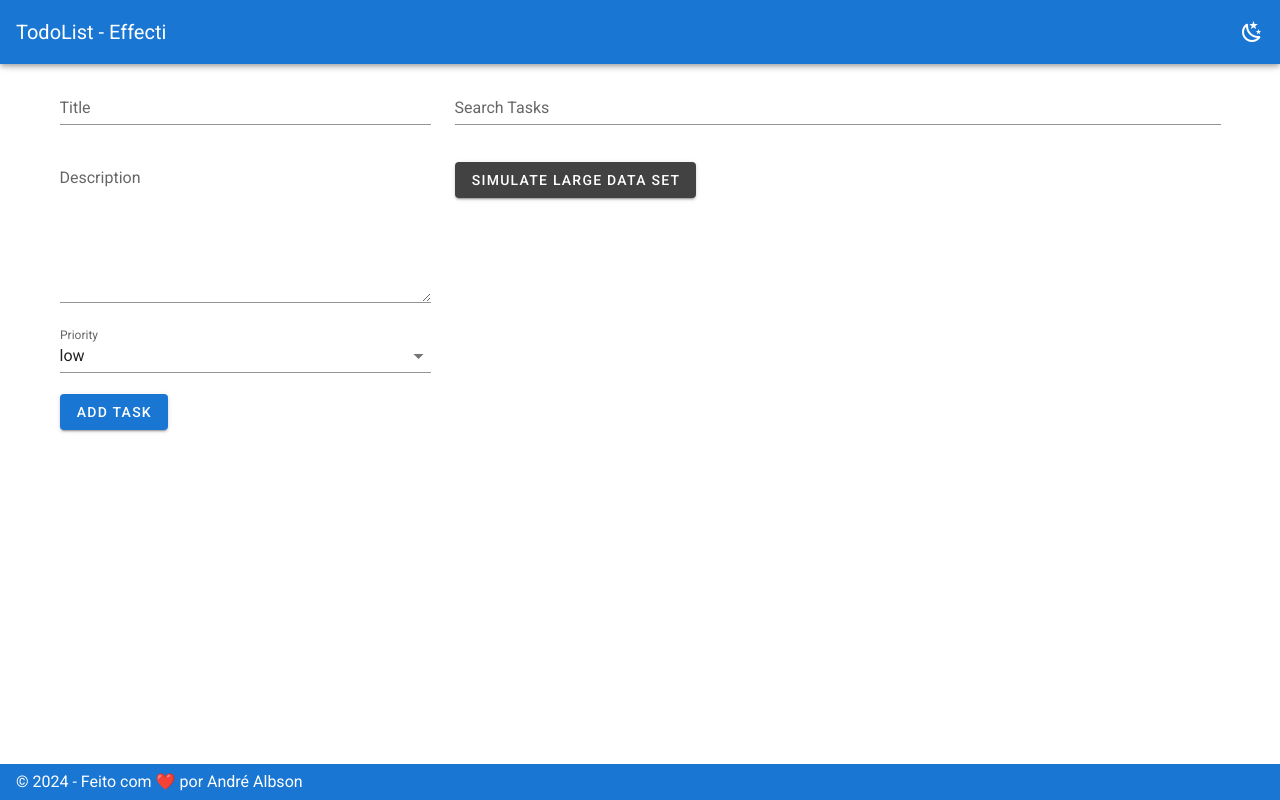
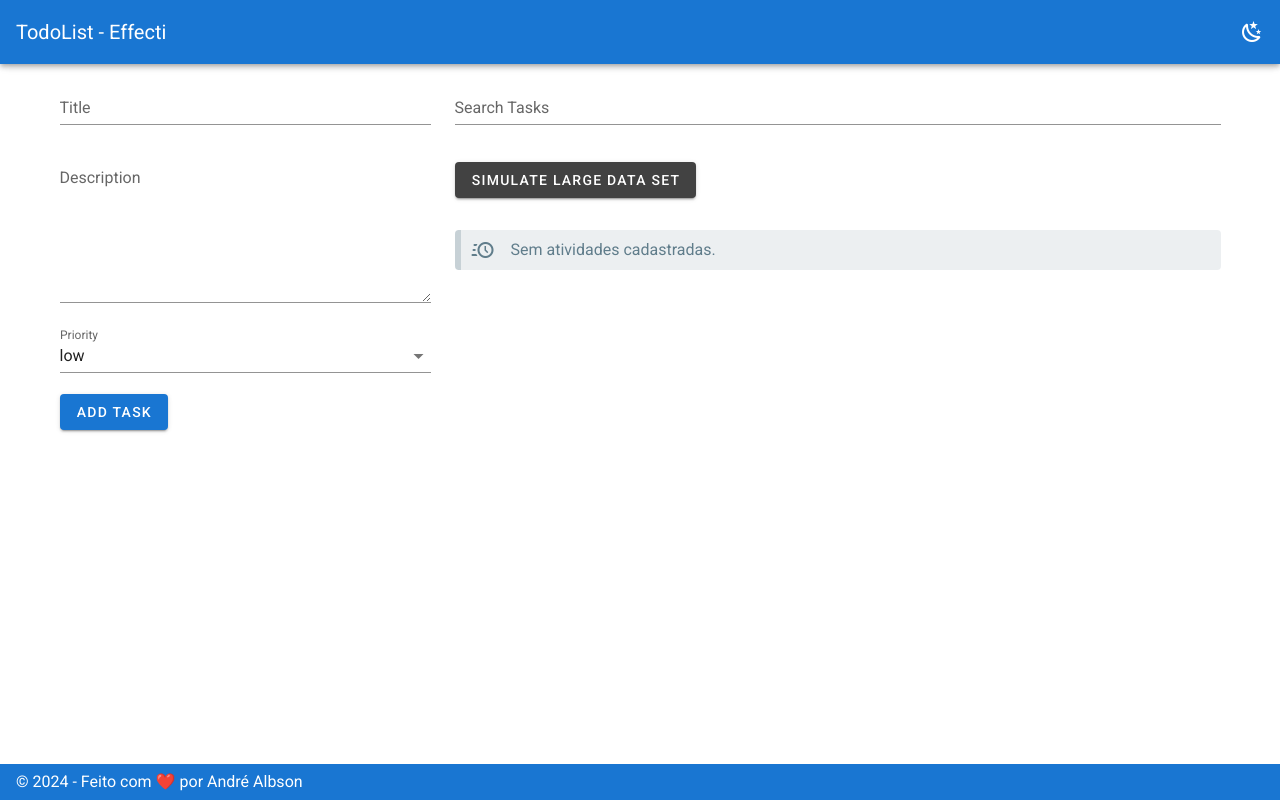
Before and after one commit to albsondev/todolist-effecti, a Vue app: page /#/ in a window 1280 px wide. Built offline with nearby package versions, Linux system fonts and the light colour scheme.

Commit message:
add empty state in TaskList

```diff
--- a/src/components/TaskList.vue
+++ b/src/components/TaskList.vue
@@ -1,14 +1,27 @@
 <template>
-  <v-list>
+  <div>
+    <v-list v-if="tasks.length">
       <task-item
         v-for="task in tasks"
         :key="task.id"
         :task="task"
-      @edit-task="editTask"
-      @delete-task="deleteTask"
-      @toggle-status="toggleTaskStatus"
+        @edit-task="$emit('edit-task', task)"
+        @delete-task="$emit('delete-task', task.id)"
+        @toggle-status="$emit('toggle-status', task.id)"
       />
     </v-list>
+    <v-alert
+      v-else
+      text
+      dense
+      color="blue-grey"
+      icon="mdi-clock-fast"
+      border="left"
+      class="mt-4"
+    >
+      Sem atividades cadastradas.
+    </v-alert>
+  </div>
 </template>
 
 <script>
@@ -17,16 +30,11 @@ import TaskItem from "./TaskItem.vue";
 export default {
   components: { TaskItem },
   props: ["tasks"],
-  methods: {
-    editTask(task) {
-      this.$emit("edit-task", task);
-    },
-    deleteTask(id) {
-      this.$emit("delete-task", id);
-    },
-    toggleTaskStatus(id) {
-      this.$emit("toggle-status", id);
-    },
-  },
 };
 </script>
+
+<style scoped>
+.mt-4 {
+  margin-top: 16px;
+}
+</style>
```
Lines whose indentation alone changed are shown as unchanged.
